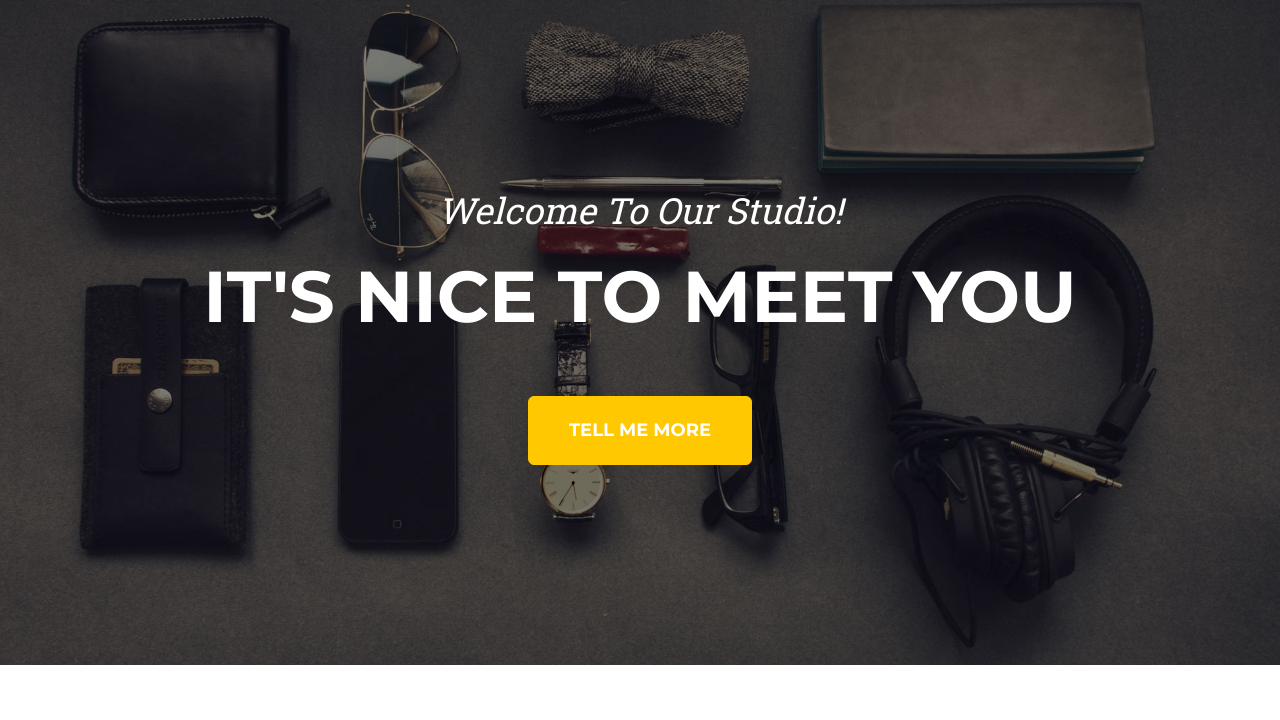
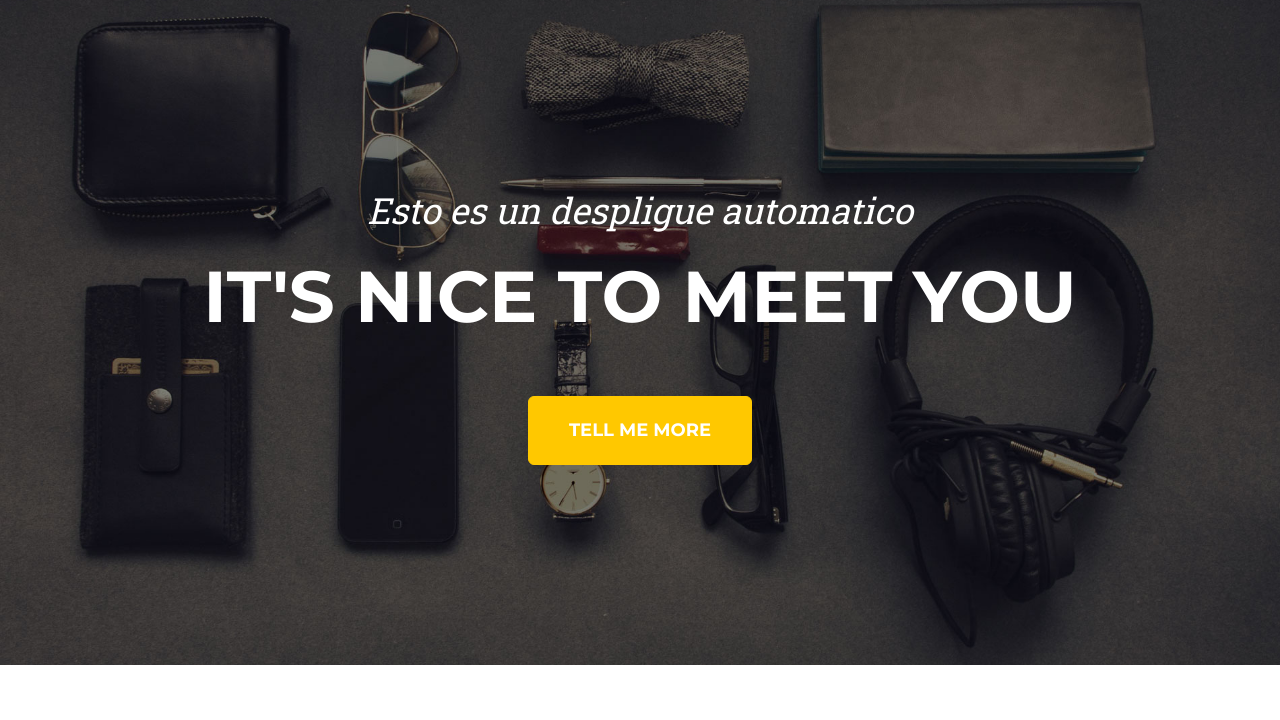
Before and after one commit to Aneudypq2004/Surge.sh-y-Github-Actions, a plain HTML site: page index.html in a window 1280 px wide. Shown: the part 80-800 px from the top of the page. Drawn offline with nearby package versions, Linux system fonts and the light colour scheme.

Commit message:
change title

```diff
--- a/index.html
+++ b/index.html
@@ -5,7 +5,7 @@
         <meta name="viewport" content="width=device-width, initial-scale=1, shrink-to-fit=no" />
         <meta name="description" content="" />
         <meta name="author" content="" />
-        <title>Agency - Start Bootstrap Theme</title>
+        <title>Agency - Esto es un despligue automatico</title>
         <!-- Favicon-->
         <link rel="icon" type="image/x-icon" href="assets/favicon.ico" />
         <!-- Font Awesome icons (free version)-->
@@ -39,7 +39,7 @@
         <!-- Masthead-->
         <header class="masthead">
             <div class="container">
-                <div class="masthead-subheading">Welcome To Our Studio!</div>
+                <div class="masthead-subheading">Esto es un despligue automatico</div>
                 <div class="masthead-heading text-uppercase">It's Nice To Meet You</div>
                 <a class="btn btn-primary btn-xl text-uppercase" href="#services">Tell Me More</a>
             </div>
```
